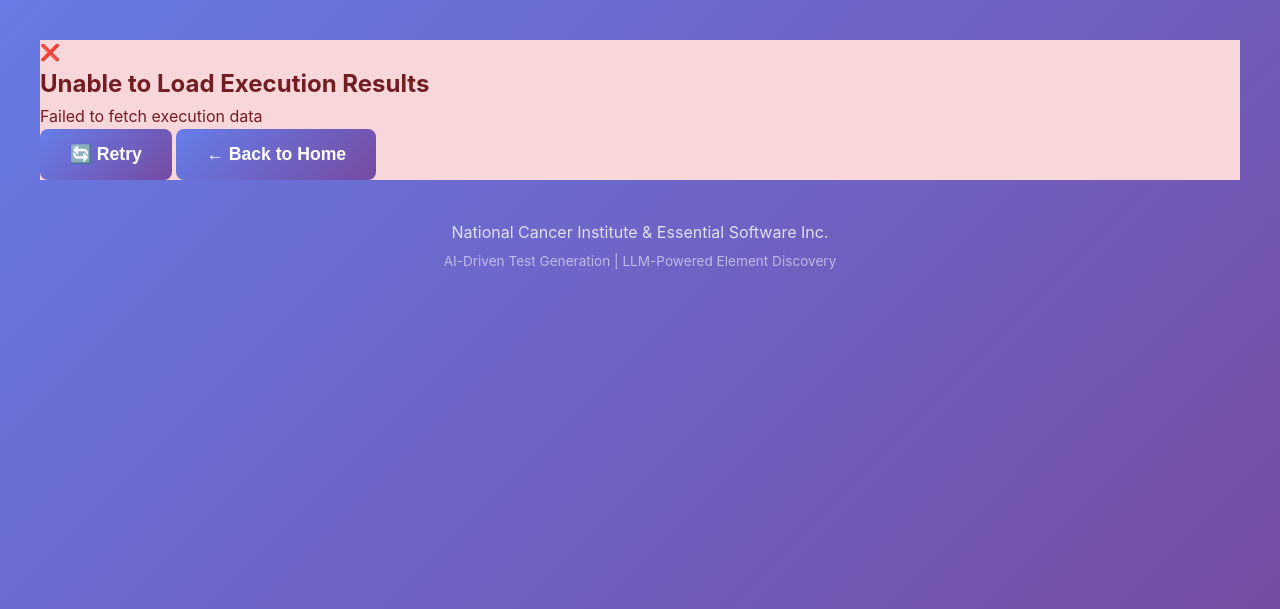
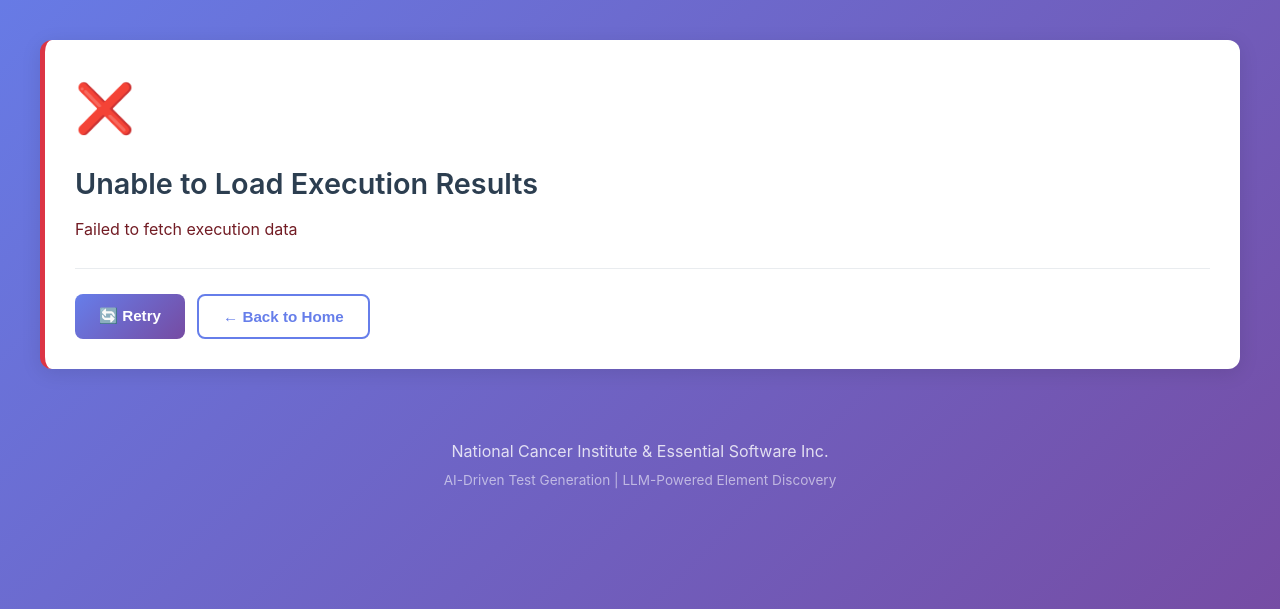
Before and after one commit to laxmilolla/DATAHUB_AI_Agent, a Flask app: page /results/1 in a window 1280 px wide. Shown: the part 138-747 px from the top of the page. Run offline with Flask 3, Linux system fonts and the light colour scheme.

Commit message:
Improve results page styling for professional appearance

```diff
--- a/web/templates/results.html
+++ b/web/templates/results.html
@@ -5,6 +5,199 @@
     <meta name="viewport" content="width=device-width, initial-scale=1.0">
     <title>Execution Results - Test Automation Generator</title>
     <link rel="stylesheet" href="{{ url_for('static', filename='css/style.css') }}">
+    <style>
+        /* Professional Results Page Styling */
+        .status-banner {
+            background: white;
+            border-radius: 12px;
+            padding: 30px;
+            margin-bottom: 30px;
+            box-shadow: 0 4px 20px rgba(0,0,0,0.1);
+            border-left: 5px solid #667eea;
+        }
+
+        .status-banner.status-success {
+            border-left-color: #28a745;
+        }
+
+        .status-banner.status-warning {
+            border-left-color: #ffc107;
+        }
+
+        .status-banner.status-error {
+            border-left-color: #dc3545;
+        }
+
+        .status-banner.status-running {
+            border-left-color: #17a2b8;
+        }
+
+        .status-icon {
+            font-size: 3em;
+            margin-bottom: 15px;
+        }
+
+        .status-content h2 {
+            color: #2c3e50;
+            font-size: 1.8em;
+            margin-bottom: 10px;
+            font-weight: 600;
+        }
+
+        .status-meta {
+            color: #6c757d;
+            font-size: 0.95em;
+            margin-bottom: 20px;
+            display: flex;
+            align-items: center;
+            gap: 10px;
+        }
+
+        .meta-separator {
+            color: #dee2e6;
+        }
+
+        .progress-bar-container {
+            margin: 25px 0;
+        }
+
+        .progress-bar {
+            width: 100%;
+            height: 12px;
+            background: #e9ecef;
+            border-radius: 6px;
+            overflow: hidden;
+            margin-bottom: 8px;
+        }
+
+        .progress-fill {
+            height: 100%;
+            background: linear-gradient(90deg, #28a745 0%, #20c997 100%);
+            transition: width 0.3s ease;
+        }
+
+        .progress-label {
+            text-align: center;
+            color: #495057;
+            font-weight: 600;
+            font-size: 0.95em;
+        }
+
+        .quick-stats {
+            display: grid;
+            grid-template-columns: repeat(auto-fit, minmax(140px, 1fr));
+            gap: 15px;
+            margin: 25px 0;
+        }
+
+        .stat-item {
+            background: #f8f9fa;
+            padding: 20px;
+            border-radius: 8px;
+            text-align: center;
+            border: 2px solid #e9ecef;
+            transition: all 0.3s ease;
+        }
+
+        .stat-item:hover {
+            border-color: #667eea;
+            transform: translateY(-2px);
+            box-shadow: 0 4px 12px rgba(102, 126, 234, 0.15);
+        }
+
+        .stat-item.stat-success {
+            background: #d4edda;
+            border-color: #28a745;
+        }
+
+        .stat-item.stat-error {
+            background: #f8d7da;
+            border-color: #dc3545;
+        }
+
+        .stat-value {
+            font-size: 2em;
+            font-weight: 700;
+            color: #2c3e50;
+            margin-bottom: 5px;
+        }
+
+        .stat-item.stat-success .stat-value {
+            color: #155724;
+        }
+
+        .stat-item.stat-error .stat-value {
+            color: #721c24;
+        }
+
+        .stat-label {
+            font-size: 0.9em;
+            color: #6c757d;
+            font-weight: 500;
+            text-transform: uppercase;
+            letter-spacing: 0.5px;
+        }
+
+        .status-actions {
+            display: flex;
+            gap: 12px;
+            flex-wrap: wrap;
+            margin-top: 25px;
+            padding-top: 25px;
+            border-top: 1px solid #e9ecef;
+        }
+
+        .btn-primary {
+            background: linear-gradient(135deg, #667eea 0%, #764ba2 100%);
+            color: white;
+            padding: 12px 24px;
+            border: none;
+            border-radius: 8px;
+            font-weight: 600;
+            cursor: pointer;
+            transition: all 0.3s ease;
+            font-size: 0.95em;
+        }
+
+        .btn-primary:hover {
+            transform: translateY(-2px);
+            box-shadow: 0 6px 20px rgba(102, 126, 234, 0.4);
+        }
+
+        .btn-secondary {
+            background: white;
+            color: #667eea;
+            padding: 12px 24px;
+            border: 2px solid #667eea;
+            border-radius: 8px;
+            font-weight: 600;
+            cursor: pointer;
+            transition: all 0.3s ease;
+            font-size: 0.95em;
+        }
+
+        .btn-secondary:hover {
+            background: #667eea;
+            color: white;
+            transform: translateY(-2px);
+            box-shadow: 0 4px 12px rgba(102, 126, 234, 0.3);
+        }
+
+        .live-indicator {
+            display: inline-block;
+            width: 10px;
+            height: 10px;
+            background: #28a745;
+            border-radius: 50%;
+            margin-left: 10px;
+            animation: pulse 2s infinite;
+        }
+
+        @keyframes pulse {
+            0%, 100% { opacity: 1; }
+            50% { opacity: 0.5; }
+        }
+    </style>
 </head>
 <body>
     <div class="container">
```
